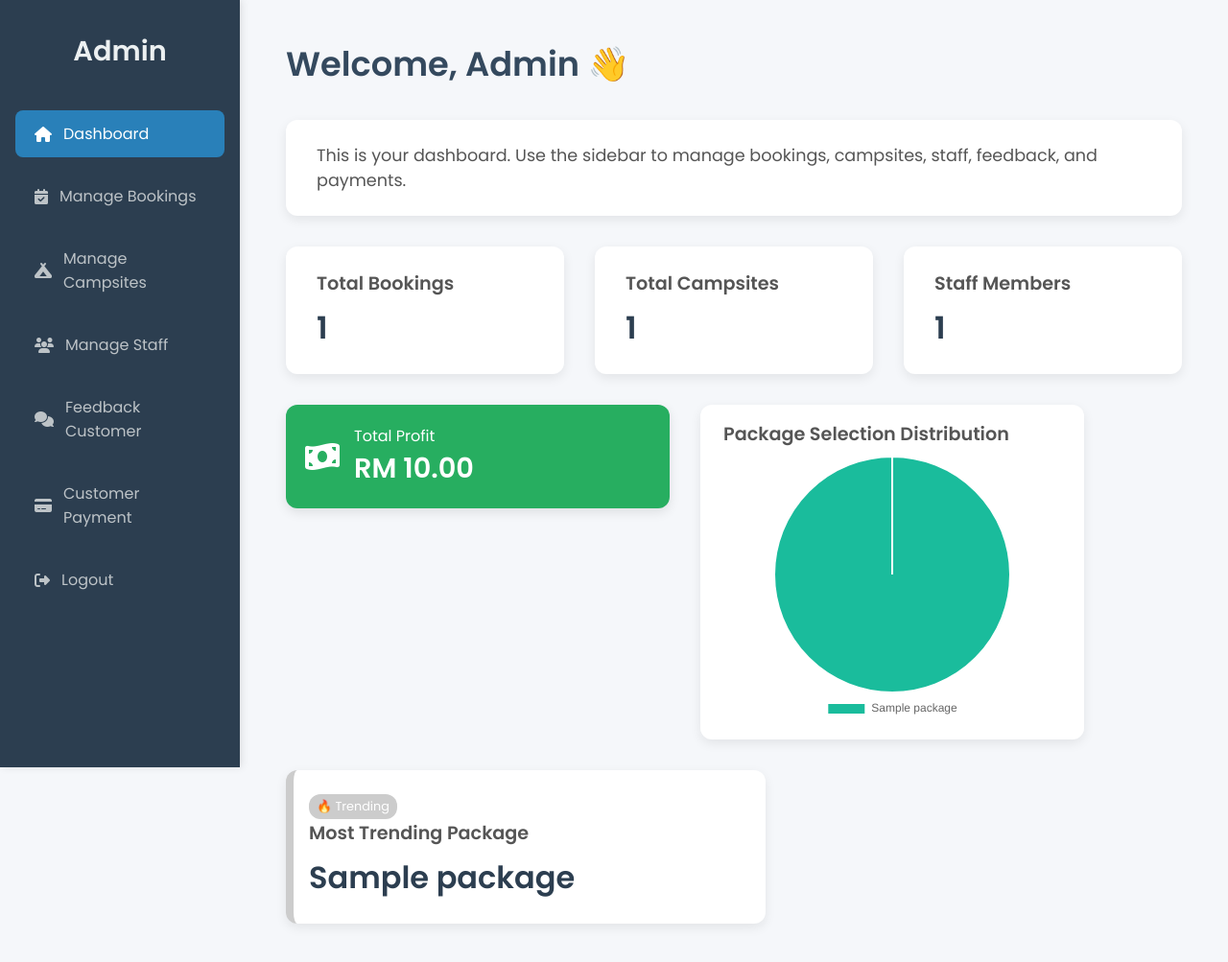
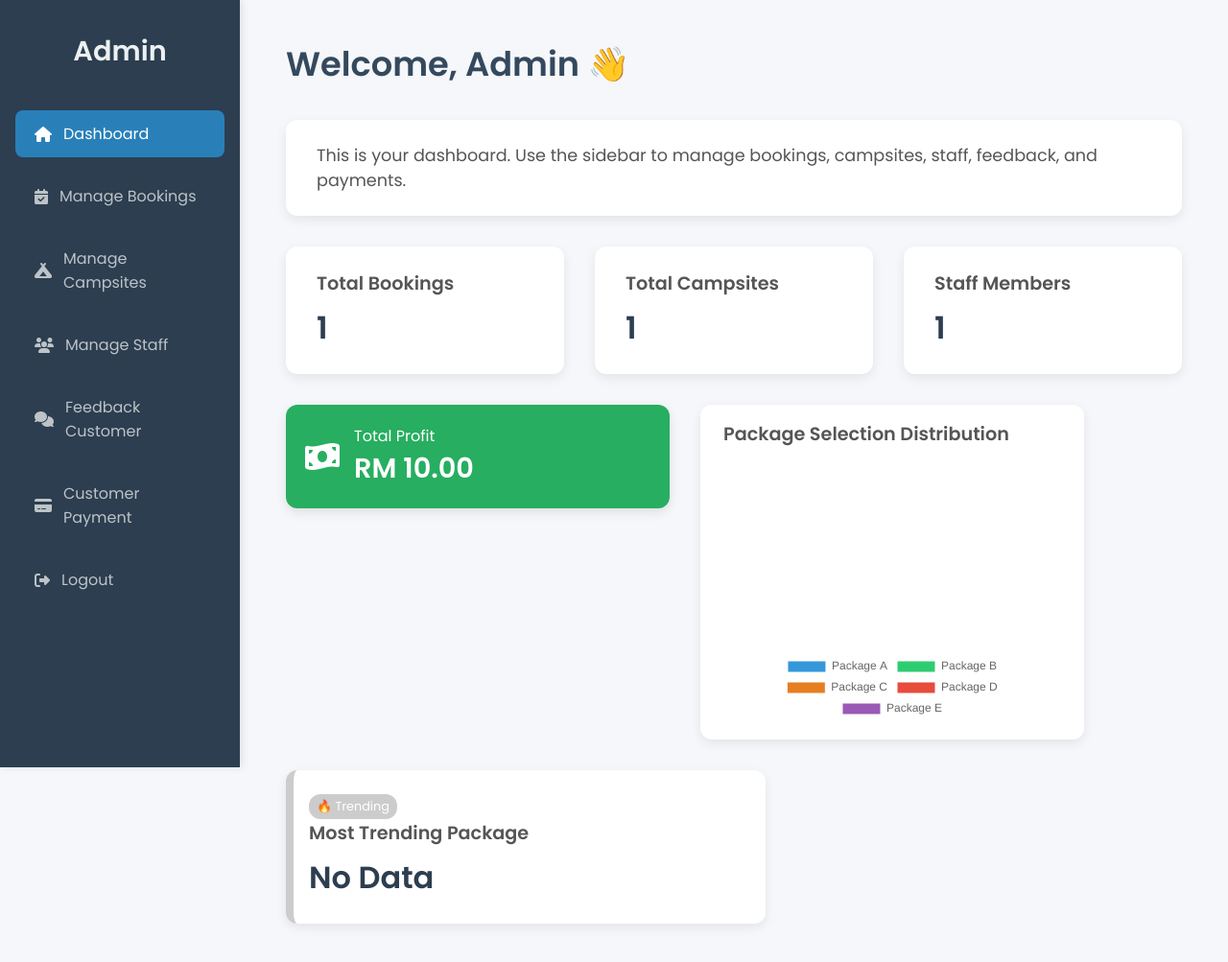
Before and after one commit to RidhwanHazian/camp, a PHP site: page /admin_dashboard.php in a window 1280 px wide. Shown: the whole page at 96% size. Run offline with PHP 8.4, Linux system fonts and the light colour scheme; tables that the repository leaves empty or names only in its code hold one stand-in row (values such as "Sample post").

Commit message:
changed admin_dashboard and the js

```diff
--- a/admin_dashboard.js
+++ b/admin_dashboard.js
@@ -1,16 +1,15 @@
 const ctx = document.getElementById('packageChart').getContext('2d');
-
-new Chart(ctx, {
+const packageChart = new Chart(ctx, {
   type: 'pie',
   data: {
-    labels: window.packageLabelsData,
+    labels: ['Package A', 'Package B', 'Package C', 'Package D', 'Package E'],
     datasets: [{
-      label: 'Package Distribution',
-      data: window.packageCountsData,
+      label: 'Packages Chosen',
+      data: window.packageCountsData || [0, 0, 0, 0, 0],
       backgroundColor: [
-        '#1abc9c', '#3498db', '#9b59b6', '#f39c12',
-        '#e74c3c', '#2ecc71', '#34495e', '#fd79a8', '#55efc4'
-      ]
+        '#3498db', '#2ecc71', '#e67e22', '#e74c3c', '#9b59b6'
+      ],
+      borderWidth: 1
     }]
   },
   options: {
--- a/admin_dashboard.php
+++ b/admin_dashboard.php
@@ -236,26 +236,18 @@
     $totalProfit = mysqli_fetch_assoc($profitQuery)['total'] ?? 0;
 
     // Query package distribution
-    $packageNames = [];
+    $packages = ['A','B','C','D','E'];
     $packageCounts = [];
 
-    $packageResult = mysqli_query($conn, "SELECT package_id, package_name FROM packages ORDER BY package_id");
-
-    while ($row = mysqli_fetch_assoc($packageResult)) {
-        $package_id = $row['package_id'];
-        $package_name = $row['package_name'];
-        $packageNames[] = $package_name;
-
-        $countResult = mysqli_query($conn, "SELECT COUNT(*) AS total FROM bookings WHERE package_id = $package_id");
-        $count = mysqli_fetch_assoc($countResult)['total'];
-        $packageCounts[] = (int)$count;
+    foreach ($packages as $pkg) {
+        $result = mysqli_query($conn, "
+            SELECT COUNT(*) as total
+            FROM bookings
+            INNER JOIN packages ON bookings.package_id = packages.package_id
+            WHERE packages.package_name = 'Package $pkg'
+        ");
+        $packageCounts[] = mysqli_fetch_assoc($result)['total'];
     }
-
-    // Find the trending package
-    $maxCount = max($packageCounts);
-    $trendingPackage = $maxCount > 0
-      ? $packageNames[array_search($maxCount, $packageCounts)]
-      : 'No Bookings Yet';
   ?>
 
 
@@ -298,7 +290,7 @@
       <div id="trending-card" class="card">
         <div id="trending-badge" class="badge">🔥 Trending</div>
         <h3>Most Trending Package</h3>
-          <div id="trending-value" class="value"><?= $trendingPackage ?></div>
+          <div id="trending-value" class="value">Loading...</div>
       </div>
     </div>
   </div>
@@ -306,8 +298,7 @@
     <!-- Chart.js Script -->
   <script>
     // Make PHP data available to JS
-      window.packageCountsData = <?= json_encode($packageCounts) ?>;
-      window.packageLabelsData = <?= json_encode($packageNames) ?>;
+    window.packageCountsData = <?= json_encode($packageCounts) ?>;
   </script>
   <script src="admin_dashboard.js"></script>
 
```
